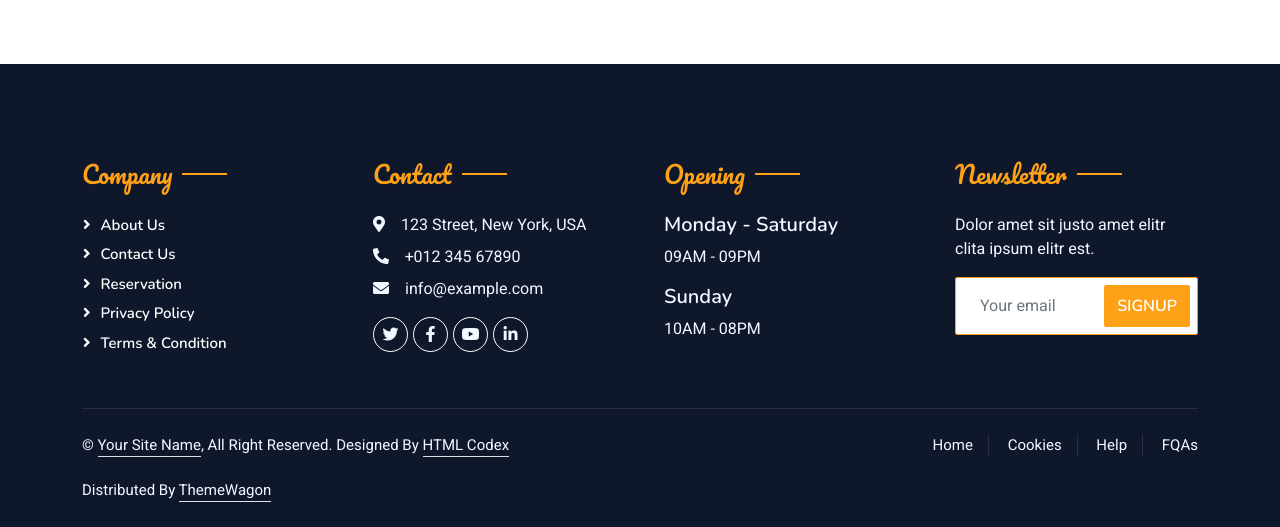
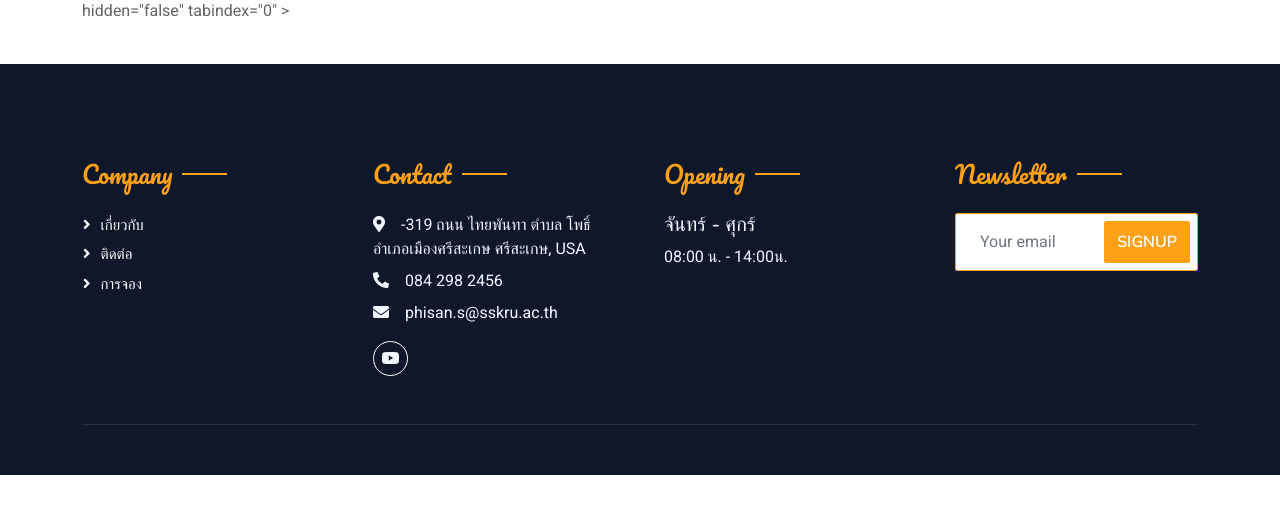
Before and after one commit to katawut2004/guide_comsci, a Django app: page /contact/ in a window 1280 px wide. Shown: the part 1121-1648 px from the top of the page. After the commit the page ends 1596 px from the top, so only its background shows below. Run offline with Django 5.2, Linux system fonts and the light colour scheme; some libraries are stand-ins or nearby versions.

Commit message:
Edit/Contact/bybigky

```diff
--- a/assets/css/style.css
+++ b/assets/css/style.css
@@ -152,9 +152,7 @@
 
 /*** Hero Header ***/
 .hero-header {
-    background: linear-gradient(rgba(15, 23, 43, .9), rgba(15, 23, 43, .9)), url(../img/bg-hero.jpg);
-    background-position: center center;
-    background-repeat: no-repeat;
+    background: linear-gradient(rgba(15, 23, 43, .9), rgba(15, 23, 43, .9)), url('https://scontent.fbkk22-5.fna.fbcdn.net/v/t39.30808-6/450054923_863881429118803_2906487664665253319_n.jpg?_nc_cat=104&ccb=1-7&_nc_sid=cc71e4&_nc_eui2=AeHpWTMZSfmjidWj30csuBcCqsedekKzGdyqx516QrMZ3JNTLFTMoXkuQO_oQoPxNL7o4EREct5LQIQrn7VsglIz&_nc_ohc=felSLiGZfE0Q7kNvgFtiojw&_nc_zt=23&_nc_ht=scontent.fbkk22-5.fna&oh=00_AYA9iCV3UhoICAwCRsZoCPWbh1qU_za-2XPzJPP5ZS8TCQ&oe=66DD21C8') no-repeat center center;
     background-size: cover;
 }
 
--- a/templates/contact.html
+++ b/templates/contact.html
@@ -145,7 +145,7 @@
             >
               Contact Us
             </h5>
-            <h1 class="mb-5">Contact For Any Query</h1>
+            <h1 class="mb-5">Contact CSI</h1>
           </div>
           <div class="row g-4">
             <div class="col-12">
@@ -158,7 +158,7 @@
                   </h5>
                   <p>
                     <i class="fa fa-envelope-open text-primary me-2"></i
-                    >book@example.com
+                    >mr.katawut2004@gmail.com
                   </p>
                 </div>
                 <div class="col-md-4">
@@ -169,7 +169,7 @@
                   </h5>
                   <p>
                     <i class="fa fa-envelope-open text-primary me-2"></i
-                    >info@example.com
+                    >kirawojanjum@gmail.com
                   </p>
                 </div>
                 <div class="col-md-4">
@@ -180,7 +180,7 @@
                   </h5>
                   <p>
                     <i class="fa fa-envelope-open text-primary me-2"></i
-                    >tech@example.com
+                    >phisan.s@sskru.ac.th
                   </p>
                 </div>
               </div>
@@ -188,7 +188,7 @@
             <div class="col-md-6 wow fadeIn" data-wow-delay="0.1s">
               <iframe
                 class="position-relative rounded w-100 h-100"
-                src="https://www.google.com/maps/embed?pb=!1m18!1m12!1m3!1d3001156.4288297426!2d-78.01371936852176!3d42.72876761954724!2m3!1f0!2f0!3f0!3m2!1i1024!2i768!4f13.1!3m3!1m2!1s0x4ccc4bf0f123a5a9%3A0xddcfc6c1de189567!2sNew%20York%2C%20USA!5e0!3m2!1sen!2sbd!4v1603794290143!5m2!1sen!2sbd"
+                src="https://www.google.com/maps/embed?pb=!1m18!1m12!1m3!1d3851.7631213196087!2d104.35959229999999!3d15.1163785!2m3!1f0!2f0!3f0!3m2!1i1024!2i768!4f13.1!3m3!1m2!1s0x3116e347666463c3%3A0xc6a986d7ba1e6f95!2z4Lih4Lir4Liy4Lin4Li04LiX4Lii4Liy4Lil4Lix4Lii4Lij4Liy4LiK4Lig4Lix4LiO4Lio4Lij4Li14Liq4Liw4LmA4LiB4Lip!5e0!3m2!1sth!2sth!4v1725941651974!5m2!1sth!2sth" width="600" height="450" style="border:0;" allowfullscreen="" loading="lazy" referrerpolicy="no-referrer-when-downgrade"></iframe>"
                 frameborder="0"
                 style="min-height: 350px; border: 0"
                 allowfullscreen=""
@@ -271,11 +271,9 @@
               >
                 Company
               </h4>
-              <a class="btn btn-link" href="">About Us</a>
-              <a class="btn btn-link" href="">Contact Us</a>
-              <a class="btn btn-link" href="">Reservation</a>
-              <a class="btn btn-link" href="">Privacy Policy</a>
-              <a class="btn btn-link" href="">Terms & Condition</a>
+              <a class="btn btn-link" href="https://web.facebook.com/comsci.sskru"target="_blank">เกี่ยวกับ</a>
+              <a class="btn btn-link" href="">ติดต่อ</a>
+              <a class="btn btn-link" href="https://www.oass.sskru.ac.th/std.sskru/s1.html"target="_blank">การจอง</a>
             </div>
             <div class="col-lg-3 col-md-6">
               <h4
@@ -284,28 +282,28 @@
                 Contact
               </h4>
               <p class="mb-2">
-                <i class="fa fa-map-marker-alt me-3"></i>123 Street, New York,
+                <i class="fa fa-map-marker-alt me-3"></i>-319 ถนน ไทยพันทา ตำบล โพธิ์ อำเภอเมืองศรีสะเกษ ศรีสะเกษ,
                 USA
               </p>
               <p class="mb-2">
-                <i class="fa fa-phone-alt me-3"></i>+012 345 67890
+                <i class="fa fa-phone-alt me-3"></i>084 298 2456
               </p>
               <p class="mb-2">
-                <i class="fa fa-envelope me-3"></i>info@example.com
+                <i class="fa fa-envelope me-3"></i>phisan.s@sskru.ac.th
               </p>
               <div class="d-flex pt-2">
-                <a class="btn btn-outline-light btn-social" href=""
+                <!-- <a class="btn btn-outline-light btn-social" href=""
                   ><i class="fab fa-twitter"></i
-                ></a>
-                <a class="btn btn-outline-light btn-social" href=""
+                ></a> -->
+                <!-- <a class="btn btn-outline-light btn-social" href="https://web.facebook.com/numvarn"
                   ><i class="fab fa-facebook-f"></i
-                ></a>
-                <a class="btn btn-outline-light btn-social" href=""
+                ></a> -->
+                <a class="btn btn-outline-light btn-social" href="https://www.youtube.com/@PhisanSookkheeSSKRU"target="_blank"
                   ><i class="fab fa-youtube"></i
                 ></a>
-                <a class="btn btn-outline-light btn-social" href=""
+                <!-- <a class="btn btn-outline-light btn-social" href=""
                   ><i class="fab fa-linkedin-in"></i
-                ></a>
+                ></a> -->
               </div>
             </div>
             <div class="col-lg-3 col-md-6">
@@ -314,10 +312,9 @@
               >
                 Opening
               </h4>
-              <h5 class="text-light fw-normal">Monday - Saturday</h5>
-              <p>09AM - 09PM</p>
-              <h5 class="text-light fw-normal">Sunday</h5>
-              <p>10AM - 08PM</p>
+              <h5 class="text-light fw-normal">จันทร์ - ศุกร์</h5>
+              <p>08:00 น. - 14:00น.</p>
+              <h5 class="text-light fw-normal"></h5>
             </div>
             <div class="col-lg-3 col-md-6">
               <h4
@@ -325,7 +322,7 @@
               >
                 Newsletter
               </h4>
-              <p>Dolor amet sit justo amet elitr clita ipsum elitr est.</p>
+              <!-- <p>Dolor amet sit justo amet elitr clita ipsum elitr est.</p> -->
               <div class="position-relative mx-auto" style="max-width: 400px">
                 <input
                   class="form-control border-primary w-100 py-3 ps-4 pe-5"
@@ -346,28 +343,28 @@
           <div class="copyright">
             <div class="row">
               <div class="col-md-6 text-center text-md-start mb-3 mb-md-0">
-                &copy; <a class="border-bottom" href="#">Your Site Name</a>, All
-                Right Reserved.
+                <!-- &copy; <a class="border-bottom" href="#">Your Site Name</a>, All
+                Right Reserved. -->
 
                 <!--/*** This template is free as long as you keep the footer author’s credit link/attribution link/backlink. If you'd like to use the template without the footer author’s credit link/attribution link/backlink, you can purchase the Credit Removal License from "https://htmlcodex.com/credit-removal". Thank you for your support. ***/-->
-                Designed By
+                <!-- Designed By
                 <a class="border-bottom" href="https://htmlcodex.com"
                   >HTML Codex</a
                 ><br /><br />
-                Distributed By
-                <a
+                Distributed By -->
+                <!-- <a
                   class="border-bottom"
                   href="https://themewagon.com"
                   target="_blank"
                   >ThemeWagon</a
-                >
+                > -->
               </div>
               <div class="col-md-6 text-center text-md-end">
                 <div class="footer-menu">
-                  <a href="">Home</a>
+                  <!-- <a href="">Home</a>
                   <a href="">Cookies</a>
                   <a href="">Help</a>
-                  <a href="">FQAs</a>
+                  <a href="">FQAs</a> -->
                 </div>
               </div>
             </div>
```
